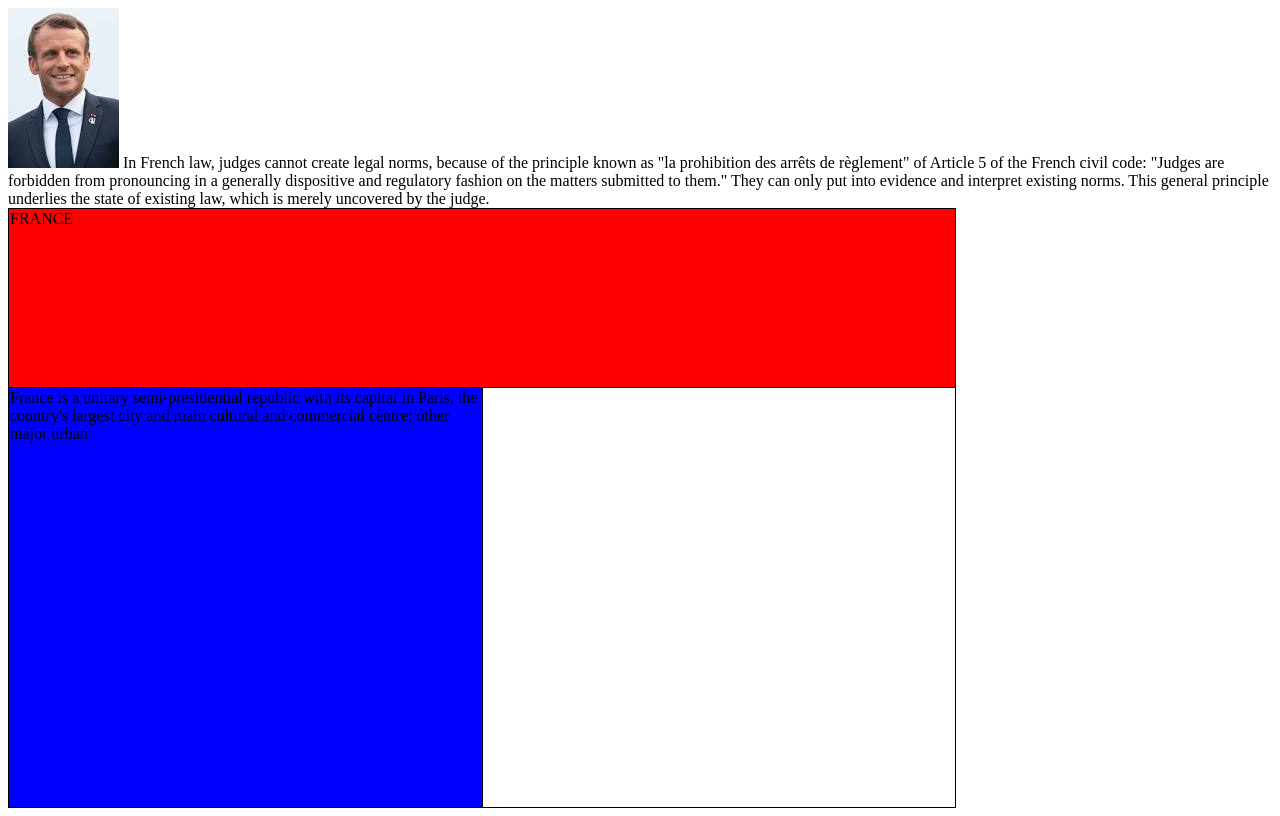
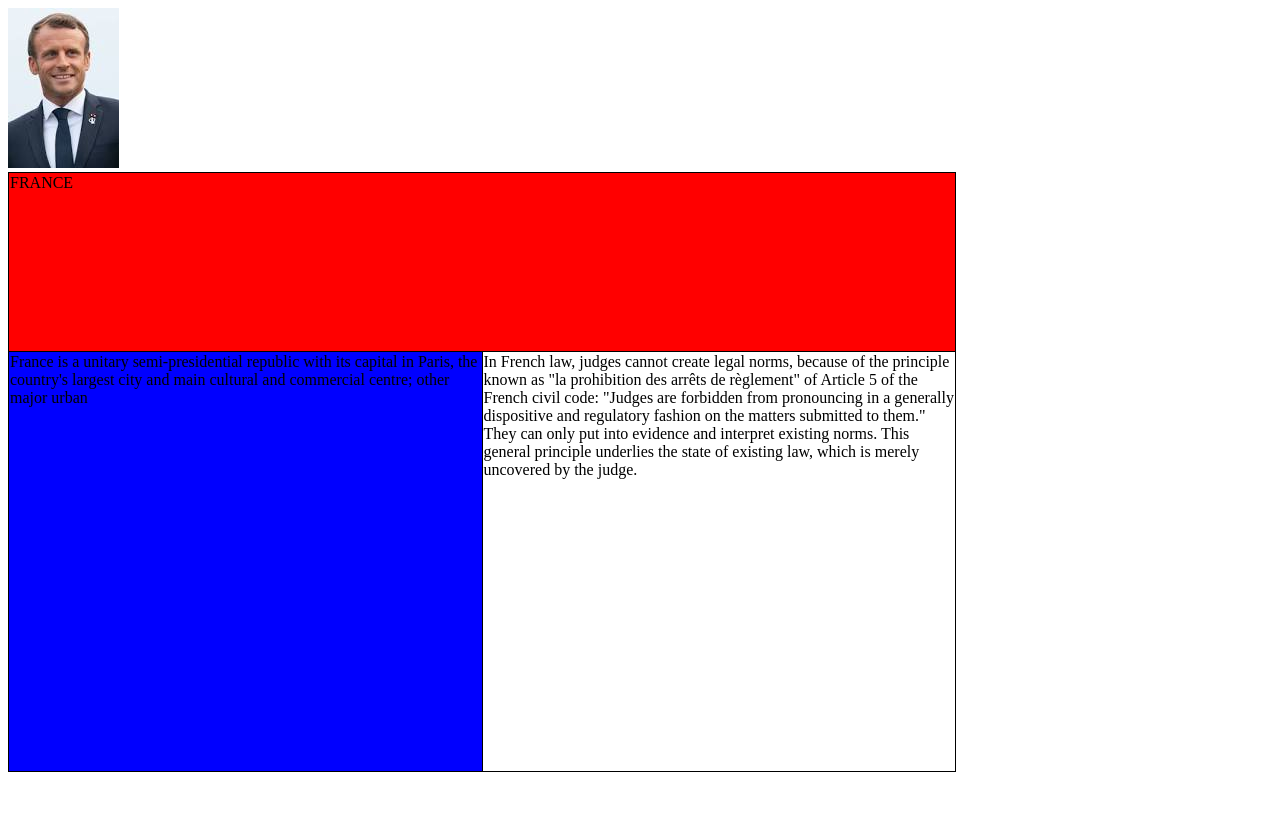
Before and after one commit to Leandre75/Leandre, a plain HTML site: page index.html in a window 1280 px wide. Drawn offline with Linux system fonts and the light colour scheme.

Commit message:
Update index.html

```diff
--- a/index.html
+++ b/index.html
@@ -16,8 +16,8 @@
     <tr>
         <td id="two">France is a unitary semi-presidential republic with its capital in Paris, the country's largest city and main cultural and commercial centre;
              other major urban</td>
-        <td id="three"></td>In French law, judges cannot create legal norms, because of the principle known as "la prohibition des arrêts de règlement" of Article 5 of the French civil code: "Judges are forbidden from pronouncing in a generally dispositive and regulatory fashion on the matters submitted to them." They can only put into evidence and interpret existing norms. This general
-             principle underlies the state of existing law, which is merely uncovered by the judge.
+        <td id="three">In French law, judges cannot create legal norms, because of the principle known as "la prohibition des arrêts de règlement" of Article 5 of the French civil code: "Judges are forbidden from pronouncing in a generally dispositive and regulatory fashion on the matters submitted to them." They can only put into evidence and interpret existing norms. This general
+             principle underlies the state of existing law, which is merely uncovered by the judge.</td>
     </tr>
  </table>
     </body>
```
